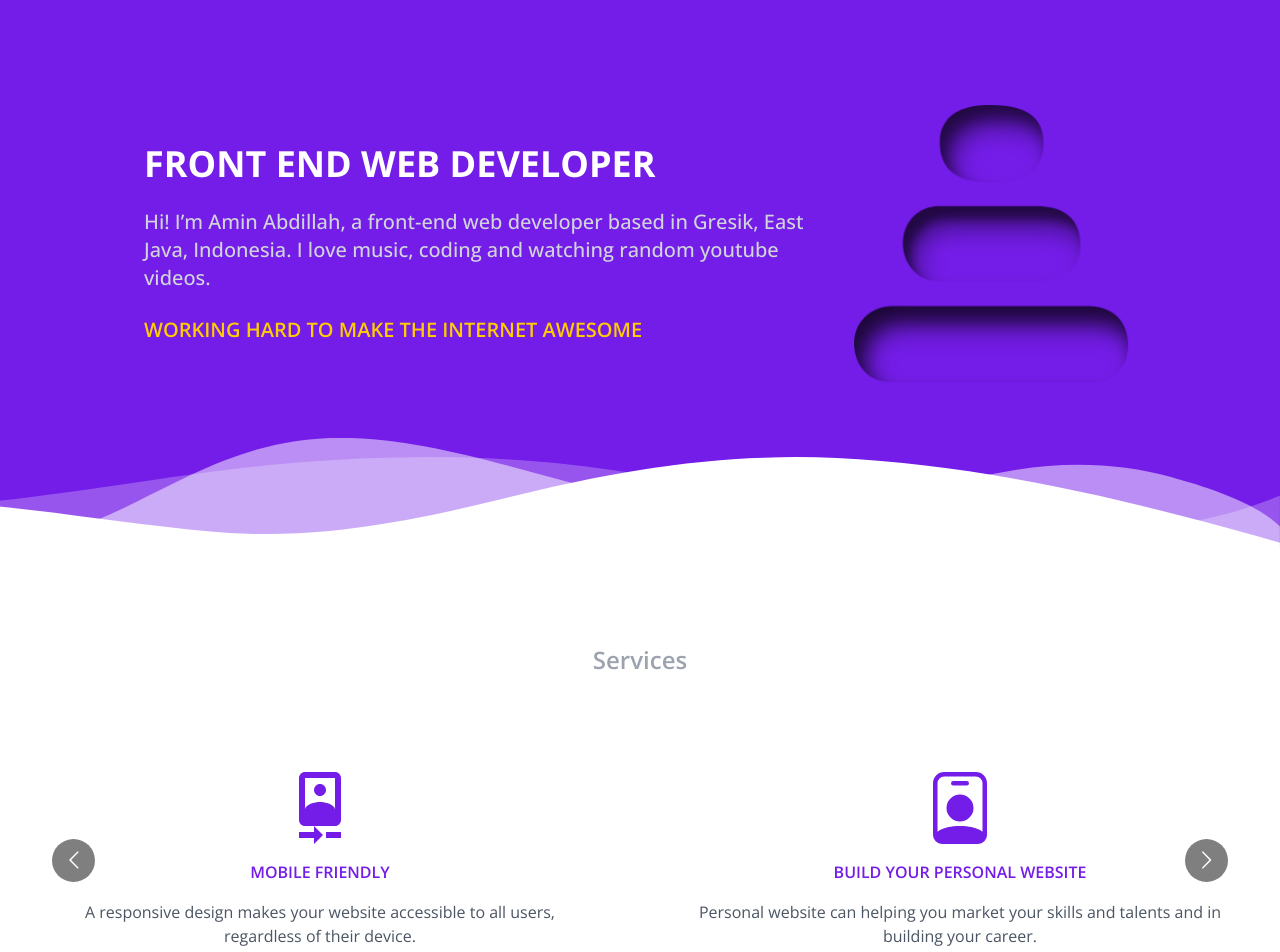
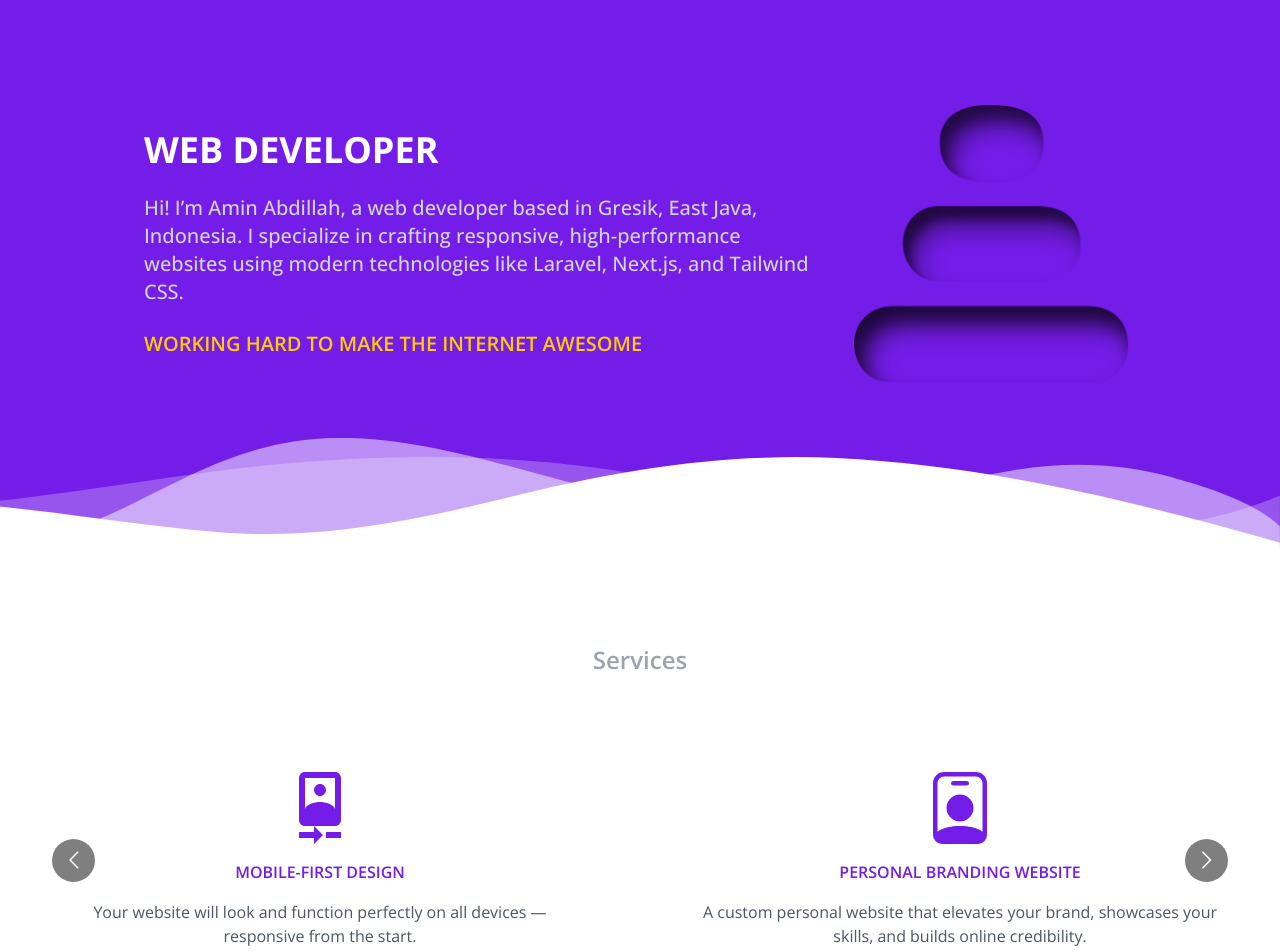
Before and after one commit to andi-abdillah/andi-abdillah.github.io, a React (Vite) app: page / in a window 1280 px wide. Shown: the part 60-1012 px from the top of the page. Built offline with nearby package versions, Linux system fonts and the light colour scheme.

Commit message:
update hero, services, and abilities sections

```diff
--- a/src/sections/Abilities.jsx
+++ b/src/sections/Abilities.jsx
@@ -5,14 +5,16 @@ const Abilities = () => {
   const skills = [
     "HTML",
     "CSS",
-    "SASS / SCSS",
+    "Sass / SCSS",
     "Bootstrap",
     "Tailwind CSS",
+    "PHP",
     "JavaScript",
-    "React JS",
-    "PHP",
+    "TypeScript",
     "Laravel",
-    "Inertia JS",
+    "React.js",
+    "Inertia.js",
+    "Next.js",
     "MySQL",
     "Cloud Computing",
     "Scrum",
@@ -22,7 +24,7 @@ const Abilities = () => {
     "VSCode",
     "Git",
     "GitHub",
-    "Atlassian / Jira",
+    "Atlassian (Jira)",
     "Google Cloud Platform",
     "Terminal",
   ];
--- a/src/sections/Contact.jsx
+++ b/src/sections/Contact.jsx
@@ -53,12 +53,11 @@ const Contact = () => {
             setModalMessage("Your message has been sent successfully!");
             resetForm();
           },
-          (error) => {
+          () => {
             setModalType("error");
             setModalMessage(
               "Failed to send the message. Please try again later.",
             );
-            console.log("FAILED...", error.text);
           },
         )
         .finally(() => {
@@ -72,8 +71,6 @@ const Contact = () => {
   const hasFilledValues = Object.values(formik.values).some(
     (value) => value !== "" && value !== null && value !== undefined,
   );
-
-  console.log(hasFilledValues);
 
   return (
     <section id="contact" className="px-8 py-24">
@@ -167,7 +164,7 @@ const Contact = () => {
           <div className="mt-6 flex justify-center">
             <button
               onClick={() => setIsModalOpen(false)}
-              className="rounded-full bg-primary px-7 py-3 font-semibold text-white hover:bg-primary/80"
+              className="rounded-full bg-primary px-7 py-3 font-semibold text-white hover:opacity-50"
             >
               Close
             </button>
--- a/src/sections/Home.jsx
+++ b/src/sections/Home.jsx
@@ -6,12 +6,13 @@ const Home = () => {
       <div className="m-auto flex max-w-screen-2xl gap-8 py-28 md:px-8 lg:px-28">
         <div className="m-auto space-y-6 text-center md:text-start">
           <h1 className="text-3xl font-semibold uppercase text-white sm:font-bold md:text-4xl">
-            Front end web developer
+            Web Developer
           </h1>
           <h2 className="text-xl font-medium text-gray-300">
-            Hi! I’m Amin Abdillah, a front-end web developer based in Gresik,
-            East Java, Indonesia. I love music, coding and watching random
-            youtube videos.
+            Hi! I’m Amin Abdillah, a web developer based in Gresik, East Java,
+            Indonesia. I specialize in crafting responsive, high-performance
+            websites using modern technologies like Laravel, Next.js, and
+            Tailwind CSS.
           </h2>
           <h3 className="font-semibold uppercase text-secondary md:text-xl">
             Working Hard To Make The Internet Awesome
--- a/src/sections/Services.jsx
+++ b/src/sections/Services.jsx
@@ -3,8 +3,8 @@ import "react-multi-carousel/lib/styles.css";
 import { CgWebsite } from "react-icons/cg";
 import { MdCameraFront } from "react-icons/md";
 import { BsPersonBadge } from "react-icons/bs";
-import { RiReactjsLine } from "react-icons/ri";
-import { SiLaravel } from "react-icons/si";
+import { RiNextjsFill } from "react-icons/ri";
+import { IoLogoLaravel } from "react-icons/io5";
 
 const responsive = {
   superLargeDesktop: {
@@ -27,33 +27,34 @@ const responsive = {
 
 const data = [
   {
-    title: "design + development",
+    title: "Design & Development",
     icon: CgWebsite,
-    description: "Clean website, modern designs - optimized for performance.",
+    description:
+      "I build modern, fast-loading websites with clean UI and clean code — optimized for SEO and performance.",
   },
   {
-    title: "mobile friendly",
+    title: "Mobile-First Design",
     icon: MdCameraFront,
     description:
-      "A responsive design makes your website accessible to all users, regardless of their device.",
+      "Your website will look and function perfectly on all devices — responsive from the start.",
   },
   {
-    title: "build your personal website",
+    title: "Personal Branding Website",
     icon: BsPersonBadge,
     description:
-      "Personal website can helping you market your skills and talents and in building your career.",
+      "A custom personal website that elevates your brand, showcases your skills, and builds online credibility.",
   },
   {
-    title: "React JS Development",
-    icon: RiReactjsLine,
+    title: "Next.js Development",
+    icon: RiNextjsFill,
     description:
-      "React JS is renowned for its extensibility, adjustability, and convenience.",
+      "Build fast, SEO-friendly, and scalable web applications using the power of Next.js and modern web standards.",
   },
   {
-    title: "Laravel Development",
-    icon: SiLaravel,
+    title: "Laravel Back-End Solutions",
+    icon: IoLogoLaravel,
     description:
-      "Laravel is a powerful PHP framework known for its elegant syntax, scalability, and performance.",
+      "Powerful, secure APIs and backend logic using Laravel — perfect for dashboards, auth systems, and data apps.",
   },
 ];
 
```
